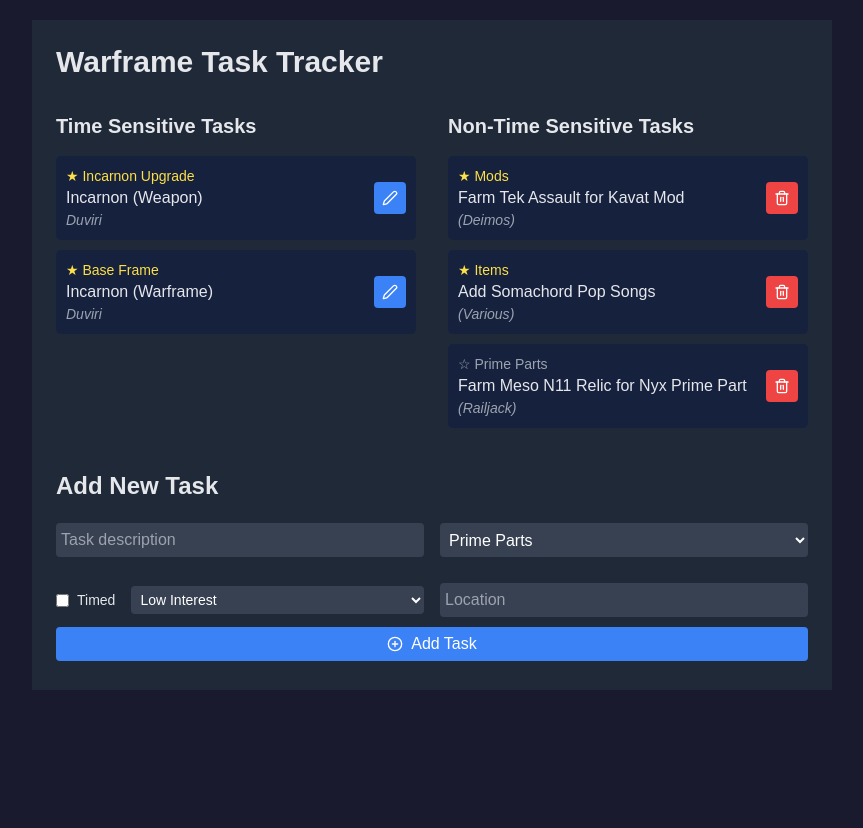
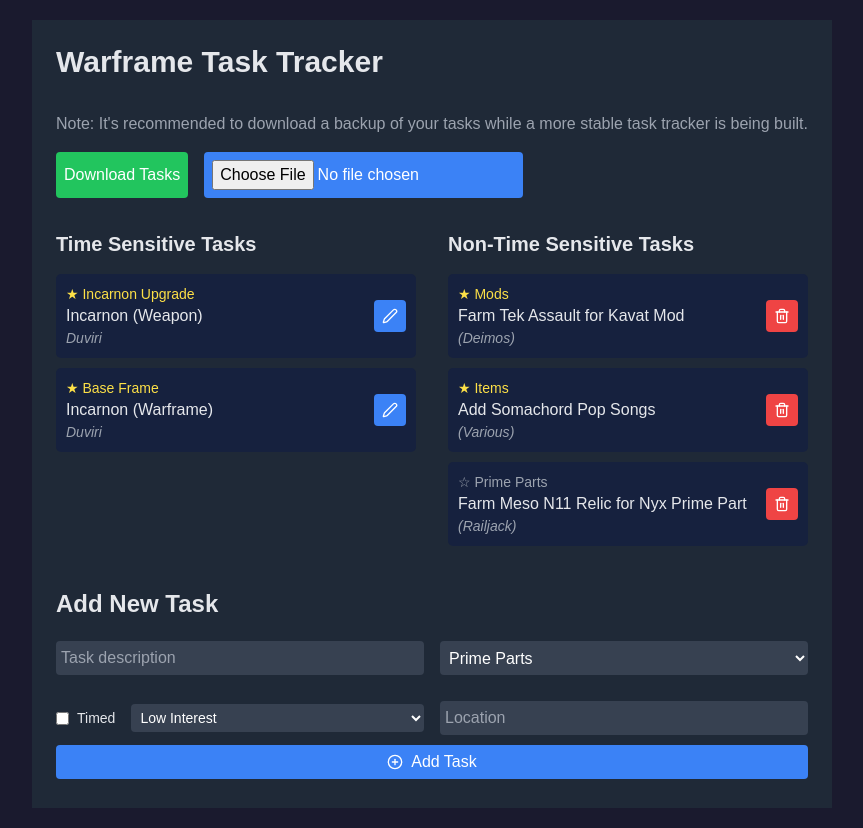
Before and after one commit to commdao/warframe-task-tracker, a React (Create React App) app: page / in a window 1280 px wide. Shown: the whole page, without its empty margins (208-1071 px from the left). Before the commit the page ends 800 px from the top, so only its background shows below. Built offline with nearby package versions, Linux system fonts and the light colour scheme.

Commit message:
added backup feature so users don't lose progress with each update

```diff
--- a/src/WarframeTaskTracker.js
+++ b/src/WarframeTaskTracker.js
@@ -116,16 +116,10 @@
   };
 
   const toggleConstantTaskEdit = (id) => {
-      setConstantTasks(constantTasks.map(task =>
-        task.id === id ? { ...task, editing: !task.editing } : task
-      ));
+    setConstantTasks(constantTasks.map(task =>
+      task.id === id ? { ...task, editing: !task.editing } : task
+    ));
   };
-
-  // const updateConstantTask = (id, newDescription) => {
-  //   setConstantTasks(constantTasks.map(task =>
-  //     task.id === id ? { ...task, description: newDescription, editing: false } : task
-  //   ));
-  // };
 
   const TaskList = ({ title, filterFn }) => {
     const filteredTasks = tasks.filter(filterFn);
@@ -202,11 +196,55 @@
     );
   };
 
+  const downloadTasks = () => {
+    const tasksData = JSON.stringify({ tasks, constantTasks });
+    const blob = new Blob([tasksData], { type: 'application/json' });
+    const link = document.createElement('a');
+    link.href = URL.createObjectURL(blob);
+    link.download = 'warframe-tasks.json';
+    link.click();
+  };
+
+  const uploadTasks = (event) => {
+    const file = event.target.files[0];
+    const reader = new FileReader();
+    reader.onload = (e) => {
+      const savedData = JSON.parse(e.target.result);
+      if (savedData.tasks) {
+        setTasks(savedData.tasks);
+        localStorage.setItem('tasks', JSON.stringify(savedData.tasks));
+      }
+      if (savedData.constantTasks) {
+        setConstantTasks(savedData.constantTasks);
+        localStorage.setItem('constantTasks', JSON.stringify(savedData.constantTasks));
+      }
+    };
+    reader.readAsText(file);
+  };
+
   return (
     <div className="warframe-tracker max-w-4xl mx-auto p-6 bg-gray-800 text-gray-200">
       <h1 className="text-3xl font-bold mb-8">Warframe Task Tracker</h1>
 
-      <div className="task-lists flex flex-col md:flex-row justify-between gap-8">
+      {/* Explanation for the backup/restore functionality */}
+      <p className="mb-4 text-gray-400">
+        Note: It's recommended to download a backup of your tasks while a more stable task tracker is being built.
+      </p>
+
+      {/* Backup/Restore buttons */}
+      <div className="mt-4 flex space-x-4">
+        <button onClick={downloadTasks} className="bg-green-500 hover:bg-green-600 text-white p-2 rounded">
+          Download Tasks
+        </button>
+        <input
+          type="file"
+          onChange={uploadTasks}
+          accept=".json"
+          className="bg-blue-500 text-white p-2 rounded"
+        />
+      </div>
+
+      <div className="task-lists flex flex-col md:flex-row justify-between gap-8 mt-8">
         <TaskList title="Time Sensitive Tasks" filterFn={task => task.timeSensitive} />
         <TaskList title="Non-Time Sensitive Tasks" filterFn={task => !task.timeSensitive} />
       </div>
@@ -293,14 +331,14 @@
               placeholder="Weapon type"
               value={newTask.huntDetails.weapon}
               onChange={(e) => setNewTask({...newTask, huntDetails: {...newTask.huntDetails, weapon: e.target.value}})}
-              className="p-2 rounded bg-gray-700 text-white w-full md:w-1/3" // Adjust width as necessary
+              className="p-2 rounded bg-gray-700 text-white w-full md:w-1/3"
             />
             <input
               type="text"
               placeholder="Weapon stats"
               value={newTask.huntDetails.stats}
               onChange={(e) => setNewTask({...newTask, huntDetails: {...newTask.huntDetails, stats: e.target.value}})}
-              className="p-2 rounded bg-gray-700 text-white w-full md:w-1/3" // Adjust width as necessary
+              className="p-2 rounded bg-gray-700 text-white w-full md:w-1/3"
             />
           </div>
         )}
```
